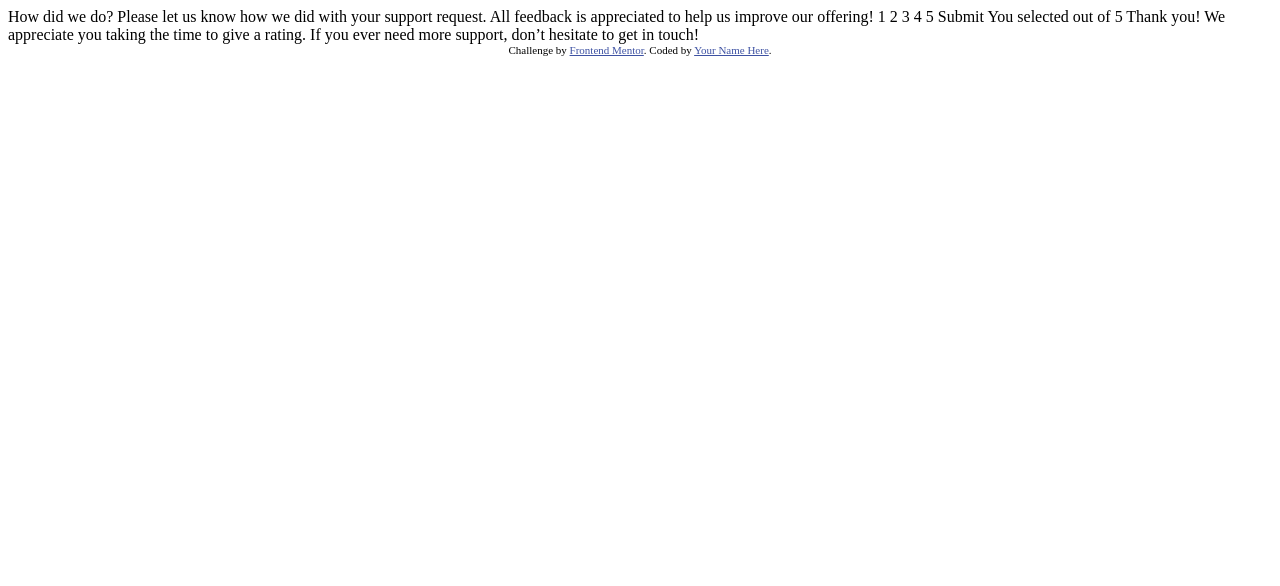
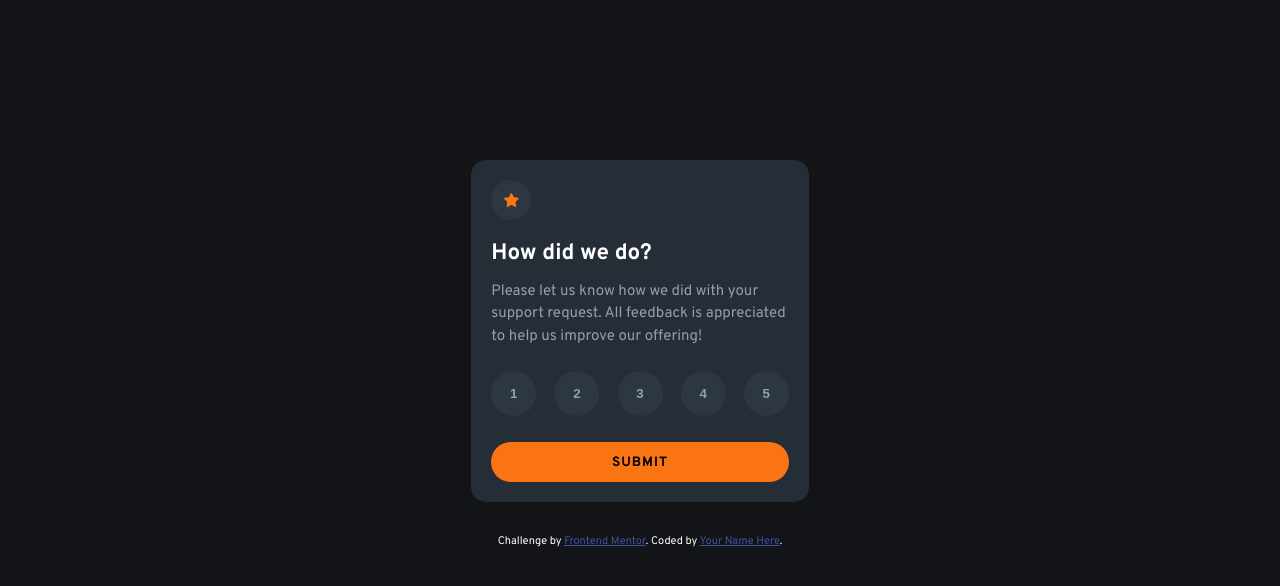
Before and after one commit to avocodev/interactive-rating-component, a plain HTML site: page index.html in a window 1280 px wide. Drawn offline with Linux system fonts and the light colour scheme.

Commit message:
Make a design for rating state

```diff
--- a/index.html
+++ b/index.html
@@ -1,49 +1,84 @@
 <!DOCTYPE html>
 <html lang="en">
   <head>
-  <meta charset="UTF-8">
-  <meta name="viewport" content="width=device-width, initial-scale=1.0"> <!-- displays site properly based on user's device -->
+    <meta charset="UTF-8" />
+    <meta name="viewport" content="width=device-width, initial-scale=1.0" />
+    <!-- displays site properly based on user's device -->
 
-  <link rel="icon" type="image/png" sizes="32x32" href="./images/favicon-32x32.png">
+    <link
+      rel="icon"
+      type="image/png"
+      sizes="32x32"
+      href="./images/favicon-32x32.png"
+    />
 
     <title>Frontend Mentor | Interactive rating component</title>
 
     <!-- Feel free to remove these styles or customise in your own stylesheet 👍 -->
     <style>
-    .attribution { font-size: 11px; text-align: center; }
-    .attribution a { color: hsl(228, 45%, 44%); }
+      .attribution {
+        font-size: 11px;
+        text-align: center;
+      }
+      .attribution a {
+        color: hsl(228, 45%, 44%);
+      }
     </style>
+
+    <link rel="stylesheet" href="styles/style.css" />
   </head>
   <body>
+    <!-- Rating state start -->
+    <main class="d-mobile">
+      <div class="icon-star">
+        <img src="images/icon-star.svg" alt="icon-star" />
+      </div>
 
-  <!-- Rating state start -->
+      <div class="main-content">
+        <h1 class="title">How did we do?</h1>
+        <p class="text-paragraph">
+          Please let us know how we did with your support request. All feedback
+          is appreciated to help us improve our offering!
+        </p>
 
-  How did we do?
+        <section class="main-rating-button">
+          <button class="rating-button js-rating-button">1</button>
+          <button class="rating-button js-rating-button">2</button>
+          <button class="rating-button js-rating-button">3</button>
+          <button class="rating-button js-rating-button">4</button>
+          <button class="rating-button js-rating-button">5</button>
+        </section>
 
-  Please let us know how we did with your support request. All feedback is appreciated
-  to help us improve our offering!
-
-  1 2 3 4 5
-
-  Submit
-
+        <a href="thank-you.html" class="submit-link">
+          <button class="submit-button">Submit</button>
+        </a>
+      </div>
+    </main>
     <!-- Rating state end -->
 
-  <!-- Thank you state start -->
+    <div class="attribution">
+      Challenge by
+      <a href="https://www.frontendmentor.io?ref=challenge" target="_blank"
+        >Frontend Mentor</a
+      >. Coded by <a href="#">Your Name Here</a>.
+    </div>
 
-  You selected <!-- Add rating here --> out of 5
+    <!-- <script type="module" src="scripts/script.js"></script> -->
+    <script>
+      const buttons = document.querySelectorAll(".js-rating-button");
 
-  Thank you!
+      let selectedButton = null;
 
-  We appreciate you taking the time to give a rating. If you ever need more support,
-  don’t hesitate to get in touch!
+      buttons.forEach((button) => {
+        button.addEventListener("click", () => {
+          buttons.forEach((btn) => {
+            btn.classList.remove("is-activated");
+          });
 
-  <!-- Thank you state end -->
-
-
-  <div class="attribution">
-    Challenge by <a href="https://www.frontendmentor.io?ref=challenge" target="_blank">Frontend Mentor</a>.
-    Coded by <a href="#">Your Name Here</a>.
-  </div>
+          button.classList.add("is-activated");
+          selectedButton = button;
+        });
+      });
+    </script>
   </body>
 </html>
--- /dev/null
+++ b/styles/style.css
@@ -0,0 +1,113 @@
+@import url("https://fonts.googleapis.com/css2?family=Overpass:ital,wght@0,100..900;1,100..900&display=swap");
+
+:root {
+  --Orange-p: hsl(25, 97%, 53%);
+  --White-n: hsl(0, 0%, 100%);
+  --Light-Grey-n: hsl(217, 12%, 63%);
+  --Shadow-Dark-Blue: hsl(215, 19%, 22%);
+  --Dark-Blue-n: hsl(213, 19%, 18%);
+  --Very-Dark-Blue-n: hsl(216, 12%, 8%);
+  --Normal-Weight: 400;
+  --Bold-Weight: 700;
+}
+
+* {
+  margin: 0;
+  padding: 0;
+  box-sizing: border-box;
+}
+
+body {
+  max-width: 375px;
+  margin: 0 auto;
+  font-size: 15px;
+  font-family: "Overpass", serif;
+  background-color: var(--Very-Dark-Blue-n);
+  color: var(--White-n);
+}
+
+.d-mobile {
+  width: 90%;
+  background-color: var(--Dark-Blue-n);
+  margin: 10rem auto 2rem;
+  padding: 20px;
+  border-radius: 15px;
+}
+
+.d-mobile .icon-star {
+  background-color: var(--Shadow-Dark-Blue);
+  width: 40px;
+  height: 40px;
+  border-radius: 20px;
+  margin-bottom: 1.25em;
+
+  display: flex;
+  align-items: center;
+  justify-content: center;
+}
+.icon-star img[alt="icon-star"] {
+  width: 15px;
+}
+
+.d-mobile .main-content {
+}
+.main-content .title {
+  font-weight: var(--Bold-Weight);
+  font-size: 1.4rem;
+  margin-bottom: 0.8rem;
+}
+.main-content .text-paragraph {
+  color: var(--Light-Grey-n);
+  line-height: 1.5em;
+  font-size: 1em;
+  font-weight: var(--Normal-Weight);
+  margin-bottom: 1.5em;
+}
+.main-content .main-rating-button {
+  display: flex;
+  justify-content: space-between;
+  align-items: center;
+}
+
+.main-rating-button .rating-button {
+  background-color: var(--Shadow-Dark-Blue);
+  color: var(--Light-Grey-n);
+  border: none;
+  width: 45px;
+  height: 45px;
+  border-radius: 25px;
+  cursor: pointer;
+  font-weight: bold;
+  margin-bottom: 2em;
+}
+.rating-button:hover {
+  background-color: var(--Orange-p);
+  color: var(--Very-Dark-Blue-n);
+}
+
+.rating-button.is-activated {
+  background-color: var(--White-n);
+  color: var(--Very-Dark-Blue-n);
+}
+
+.main-content .submit-link {
+  text-decoration: none;
+}
+
+.submit-link .submit-button {
+  width: 100%;
+  height: 40px;
+  font-weight: var(--Bold-Weight);
+  text-transform: uppercase;
+  letter-spacing: 1px;
+  font-size: 0.9em;
+  font-family: inherit;
+  cursor: pointer;
+  background-color: var(--Orange-p);
+  border: none;
+  border-radius: 25px;
+}
+
+.submit-button:hover {
+  background-color: var(--White-n);
+}
```
Also changed, not shown: thank-you.html (added, +18 -0 lines), scripts/data.js (added), scripts/script.js (added). Lines whose indentation alone changed are shown as unchanged.
